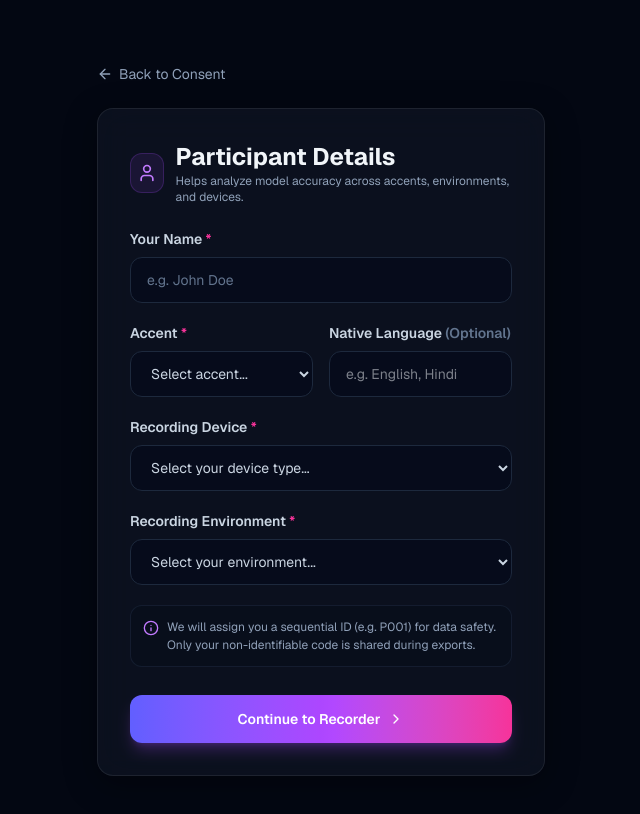
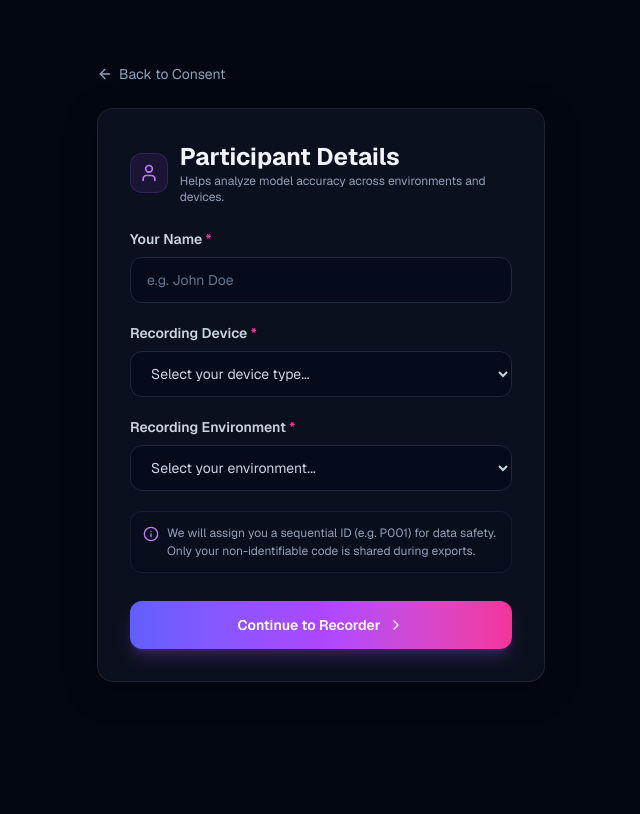
Before and after one commit to ImanOP74/DatasetCollection, a Next.js app: page /info in a window 1280 px wide. Shown: the top 814 px of the page, without its empty margins (319-959 px from the left). Built offline with nearby package versions, Linux system fonts and the light colour scheme.

Commit message:
Remove accent and native_language fields from database queries, forms, admin panel, and metadata schema

```diff
--- a/src/app/admin/AdminClient.tsx
+++ b/src/app/admin/AdminClient.tsx
@@ -43,7 +43,6 @@ export function AdminClient({ initialAuth }: AdminClientProps) {
   const [filterPhrase, setFilterPhrase] = useState('All');
   const [filterDevice, setFilterDevice] = useState('All');
   const [filterEnvironment, setFilterEnvironment] = useState('All');
-  const [filterAccent, setFilterAccent] = useState('All');
 
   // Export Progress State
   const [isExporting, setIsExporting] = useState(false);
@@ -173,11 +172,10 @@ export function AdminClient({ initialAuth }: AdminClientProps) {
       const matchPhrase = filterPhrase === 'All' || rec.phrase === filterPhrase;
       const matchDevice = filterDevice === 'All' || participant.device_type === filterDevice;
       const matchEnv = filterEnvironment === 'All' || participant.environment === filterEnvironment;
-      const matchAccent = filterAccent === 'All' || participant.accent === filterAccent;
 
-      return matchSearch && matchPhrase && matchDevice && matchEnv && matchAccent;
+      return matchSearch && matchPhrase && matchDevice && matchEnv;
     });
-  }, [recordings, searchTerm, filterPhrase, filterDevice, filterEnvironment, filterAccent]);
+  }, [recordings, searchTerm, filterPhrase, filterDevice, filterEnvironment]);
 
   // Statistics Computations
   const stats = useMemo(() => {
@@ -207,7 +205,7 @@ export function AdminClient({ initialAuth }: AdminClientProps) {
       const zip = new JSZip();
 
       // Header for CSV metadata
-      let csvContent = 'participant_id,phrase,label,accent,native_language,device_type,environment,audio_file,duration,timestamp\n';
+      let csvContent = 'participant_id,phrase,label,device_type,environment,audio_file,duration,timestamp\n';
 
       // Fetch all audios concurrently in batches of 10 to avoid overloading network/memory
       const batchSize = 10;
@@ -235,12 +233,10 @@ export function AdminClient({ initialAuth }: AdminClientProps) {
               zip.file(relativePath, buffer);
 
               // Append to CSV metadata
-              const accent = rec.participant?.accent || 'Unknown';
-              const nativeLang = rec.participant?.native_language || 'N/A';
               const device = rec.participant?.device_type || 'Unknown';
               const environment = rec.participant?.environment || 'Unknown';
 
-              csvContent += `"${pCode}","${rec.phrase}","${label}","${accent}","${nativeLang}","${device}","${environment}","${relativePath}",${rec.duration},"${rec.created_at}"\n`;
+              csvContent += `"${pCode}","${rec.phrase}","${label}","${device}","${environment}","${relativePath}",${rec.duration},"${rec.created_at}"\n`;
             } catch (err) {
               console.error(`Failed to add audio: ${rec.audio_url}`, err);
             }
@@ -465,7 +461,7 @@ export function AdminClient({ initialAuth }: AdminClientProps) {
           </Button>
         </div>
 
-        <div className="grid grid-cols-1 sm:grid-cols-2 md:grid-cols-5 gap-4">
+        <div className="grid grid-cols-1 sm:grid-cols-2 md:grid-cols-4 gap-4">
 
           {/* Search box */}
           <div className="relative">
@@ -489,20 +485,6 @@ export function AdminClient({ initialAuth }: AdminClientProps) {
               <option value="All">All Phrases</option>
               {phraseOptions.map(p => (
                 <option key={p} value={p}>{p}</option>
-              ))}
-            </select>
-          </div>
-
-          {/* Accent filter */}
-          <div>
-            <select
-              className="w-full px-3.5 py-2.5 rounded-xl border border-slate-800 bg-slate-950/40 text-slate-300 focus:outline-none focus:border-purple-500 text-xs sm:text-sm cursor-pointer"
-              value={filterAccent}
-              onChange={(e) => setFilterAccent(e.target.value)}
-            >
-              <option value="All">All Accents</option>
-              {['Indian', 'American', 'British', 'Australian', 'Canadian', 'Other'].map(acc => (
-                <option key={acc} value={acc}>{acc}</option>
               ))}
             </select>
           </div>
@@ -611,12 +593,9 @@ export function AdminClient({ initialAuth }: AdminClientProps) {
                         </div>
                       </td>
 
-                      {/* Env, Device & Accent */}
+                      {/* Env & Device */}
                       <td className="py-4 px-6">
                         <div className="text-slate-300">{p.environment} • {p.device_type}</div>
-                        <div className="text-[10px] text-slate-500">
-                          {p.accent} {p.native_language ? `(${p.native_language})` : ''}
-                        </div>
                       </td>
 
                       {/* Duration & Format */}
--- a/src/app/api/participants/route.ts
+++ b/src/app/api/participants/route.ts
@@ -28,9 +28,9 @@ export async function GET() {
 export async function POST(request: Request) {
   try {
     const body = await request.json();
-    const { name, accent, native_language, environment, device_type, consent } = body;
+    const { name, environment, device_type, consent } = body;
 
-    if (!name || !accent || !environment || !device_type || consent === undefined) {
+    if (!name || !environment || !device_type || consent === undefined) {
       return NextResponse.json({ error: 'Missing required fields' }, { status: 400 });
     }
 
@@ -53,8 +53,6 @@ export async function POST(request: Request) {
       .insert({
         participant_code,
         name,
-        accent,
-        native_language,
         environment,
         device_type,
         consent
--- a/src/app/api/recordings/route.ts
+++ b/src/app/api/recordings/route.ts
@@ -10,8 +10,6 @@ export async function GET() {
         participant:participants (
           participant_code,
           name,
-          accent,
-          native_language,
           environment,
           device_type
         )
--- a/src/app/info/page.tsx
+++ b/src/app/info/page.tsx
@@ -8,8 +8,6 @@ import Link from 'next/link';
 
 export default function InfoPage() {
   const [name, setName] = useState('');
-  const [accent, setAccent] = useState('');
-  const [nativeLanguage, setNativeLanguage] = useState('');
   const [environment, setEnvironment] = useState('');
   const [deviceType, setDeviceType] = useState('');
   const [isSubmitting, setIsSubmitting] = useState(false);
@@ -19,7 +17,7 @@ export default function InfoPage() {
 
   const handleSubmit = async (e: React.FormEvent) => {
     e.preventDefault();
-    if (!name.trim() || !accent || !environment || !deviceType) {
+    if (!name.trim() || !environment || !deviceType) {
       setErrorMsg('Please fill in all required fields.');
       return;
     }
@@ -35,8 +33,6 @@ export default function InfoPage() {
         },
         body: JSON.stringify({
           name: name.trim(),
-          accent,
-          native_language: nativeLanguage.trim() || undefined,
           environment,
           device_type: deviceType,
           consent: true,
@@ -81,7 +77,7 @@ export default function InfoPage() {
             </div>
             <div>
               <h2 className="text-xl sm:text-2xl font-bold text-slate-100">Participant Details</h2>
-              <p className="text-xs text-slate-400">Helps analyze model accuracy across accents, environments, and devices.</p>
+              <p className="text-xs text-slate-400">Helps analyze model accuracy across environments and devices.</p>
             </div>
           </div>
 
@@ -106,46 +102,6 @@ export default function InfoPage() {
                 value={name}
                 onChange={(e) => setName(e.target.value)}
               />
-            </div>
-
-            {/* Grid for Accent & Native Language */}
-            <div className="grid grid-cols-1 sm:grid-cols-2 gap-4">
-              {/* Accent Dropdown */}
-              <div className="space-y-2">
-                <label htmlFor="accent" className="text-xs sm:text-sm font-semibold text-slate-300 block">
-                  Accent <span className="text-pink-500">*</span>
-                </label>
-                <select
-                  id="accent"
-                  required
-                  className="w-full px-4 py-3 rounded-xl border border-slate-800 bg-slate-950/40 text-slate-355 focus:outline-none focus:border-purple-500 focus:ring-1 focus:ring-purple-500/30 transition-all text-sm cursor-pointer text-slate-300"
-                  value={accent}
-                  onChange={(e) => setAccent(e.target.value)}
-                >
-                  <option value="" disabled className="bg-slate-950">Select accent...</option>
-                  <option value="Indian" className="bg-slate-950">Indian</option>
-                  <option value="American" className="bg-slate-950">American</option>
-                  <option value="British" className="bg-slate-950">British</option>
-                  <option value="Australian" className="bg-slate-950">Australian</option>
-                  <option value="Canadian" className="bg-slate-950">Canadian</option>
-                  <option value="Other" className="bg-slate-950">Other</option>
-                </select>
-              </div>
-
-              {/* Native Language Optional Input */}
-              <div className="space-y-2">
-                <label htmlFor="native-lang" className="text-xs sm:text-sm font-semibold text-slate-300 block">
-                  Native Language <span className="text-slate-550 text-slate-500">(Optional)</span>
-                </label>
-                <input
-                  type="text"
-                  id="native-lang"
-                  placeholder="e.g. English, Hindi"
-                  className="w-full px-4 py-3 rounded-xl border border-slate-800 bg-slate-950/40 text-slate-100 placeholder-slate-550 focus:outline-none focus:border-purple-500 focus:ring-1 focus:ring-purple-500/30 transition-all text-sm"
-                  value={nativeLanguage}
-                  onChange={(e) => setNativeLanguage(e.target.value)}
-                />
-              </div>
             </div>
 
             {/* Device Type Select */}
--- a/src/types/index.ts
+++ b/src/types/index.ts
@@ -2,8 +2,6 @@ export interface Participant {
   id: string;
   participant_code: string;
   name: string;
-  accent: string;
-  native_language?: string;
   environment: string;
   device_type: string;
   consent: boolean;
@@ -28,8 +26,6 @@ export interface RecordingWithParticipant extends Recording {
   participant: {
     participant_code: string;
     name: string;
-    accent: string;
-    native_language?: string;
     environment: string;
     device_type: string;
   };
```
Also changed, not shown: 1 other file (tests, documents, lock files or other folders).
